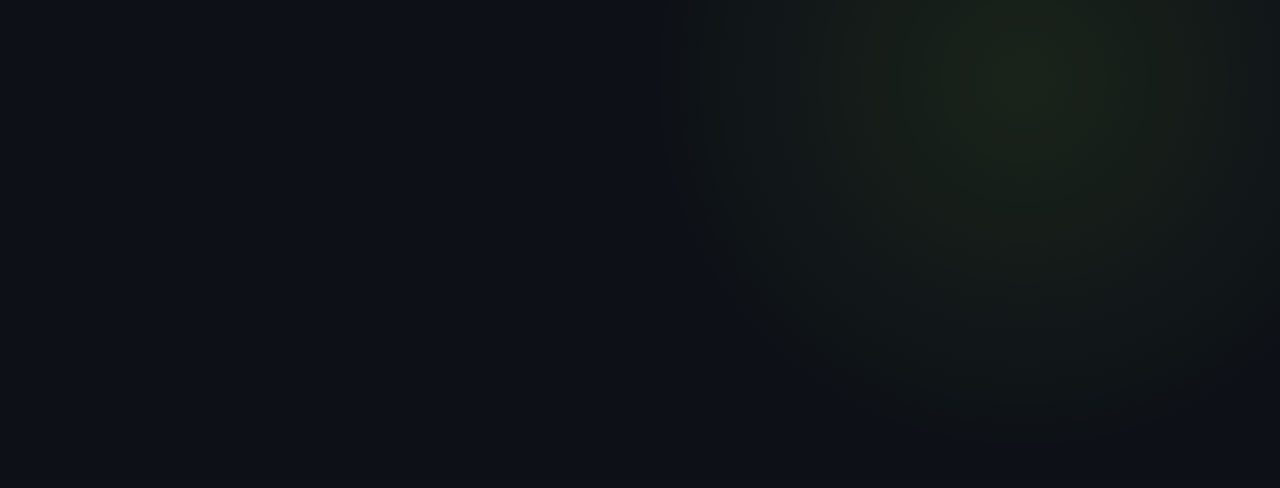
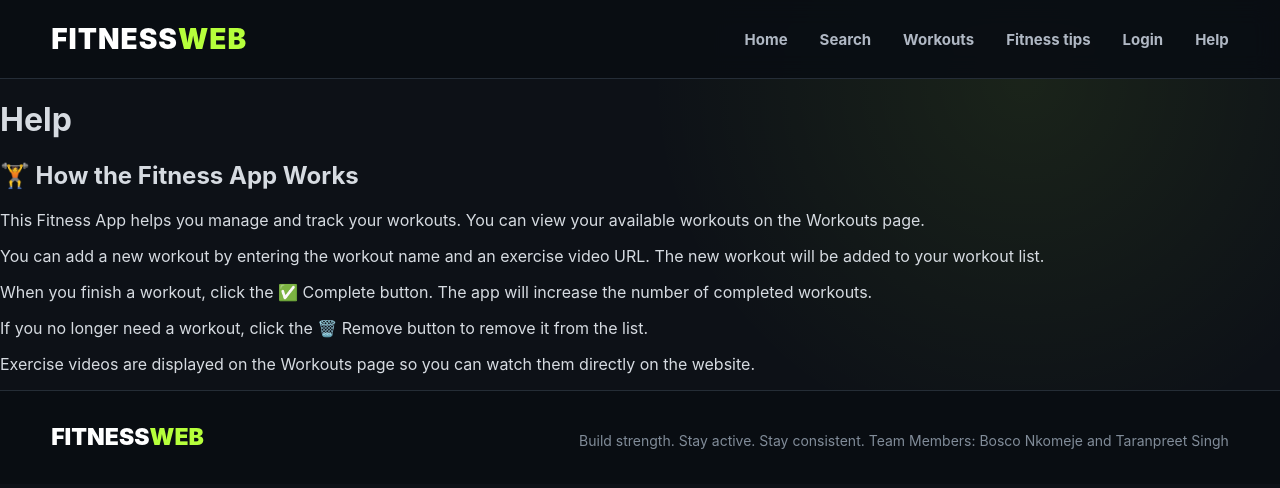
Before and after one commit to bnkomeje/FitnessWeb, a React (Vite) app: page /help in a window 1280 px wide. Before the commit this address had no page. Shown: the top 488 px of the page. Built offline with nearby package versions, Linux system fonts and the light colour scheme.

Commit message:
Added Help page

```diff
--- a/src/App.tsx
+++ b/src/App.tsx
@@ -2,6 +2,7 @@ import { useState } from 'react'
 import { Routes, Route } from 'react-router-dom'
 import './App.css'
 
+import HelpPage from './pages/HelpPage'
 import Layout from './components/layout/Layout'
 import Home from './pages/Home'
 import WorkoutPage from './pages/WorkoutPage'
@@ -50,6 +51,11 @@ function App() {
           }
         />
 
+        <Route
+          path="help"
+          element={<HelpPage />}
+        />
+
       </Route>
 
     </Routes>
--- a/src/components/layout/Layout.tsx
+++ b/src/components/layout/Layout.tsx
@@ -15,7 +15,7 @@ function Layout() {
             <NavLink to="/workouts">Workouts</NavLink>
             <NavLink to="/">Fitness tips</NavLink>
             <NavLink to="/">Login</NavLink>
-            <NavLink to="/">Help</NavLink>
+            <NavLink to="/help">Help</NavLink>
           </nav>
         </div>
       </header>
--- /dev/null
+++ b/src/pages/HelpPage.tsx
@@ -0,0 +1,43 @@
+function HelpPage() {
+  return (
+    <main className="help-page">
+
+      <h1>Help</h1>
+
+      <div className="help-content">
+
+        <h2>🏋️ How the Fitness App Works</h2>
+
+        <p>
+          This Fitness App helps you manage and track your workouts.
+          You can view your available workouts on the Workouts page.
+        </p>
+
+        <p>
+          You can add a new workout by entering the workout name and
+          an exercise video URL. The new workout will be added to your
+          workout list.
+        </p>
+
+        <p>
+          When you finish a workout, click the ✅ Complete button.
+          The app will increase the number of completed workouts.
+        </p>
+
+        <p>
+          If you no longer need a workout, click the 🗑️ Remove button
+          to remove it from the list.
+        </p>
+
+        <p>
+          Exercise videos are displayed on the Workouts page so you
+          can watch them directly on the website.
+        </p>
+
+      </div>
+
+    </main>
+  )
+}
+
+export default HelpPage
```
Also changed, not shown: src/App.css (line endings or trailing spaces).
